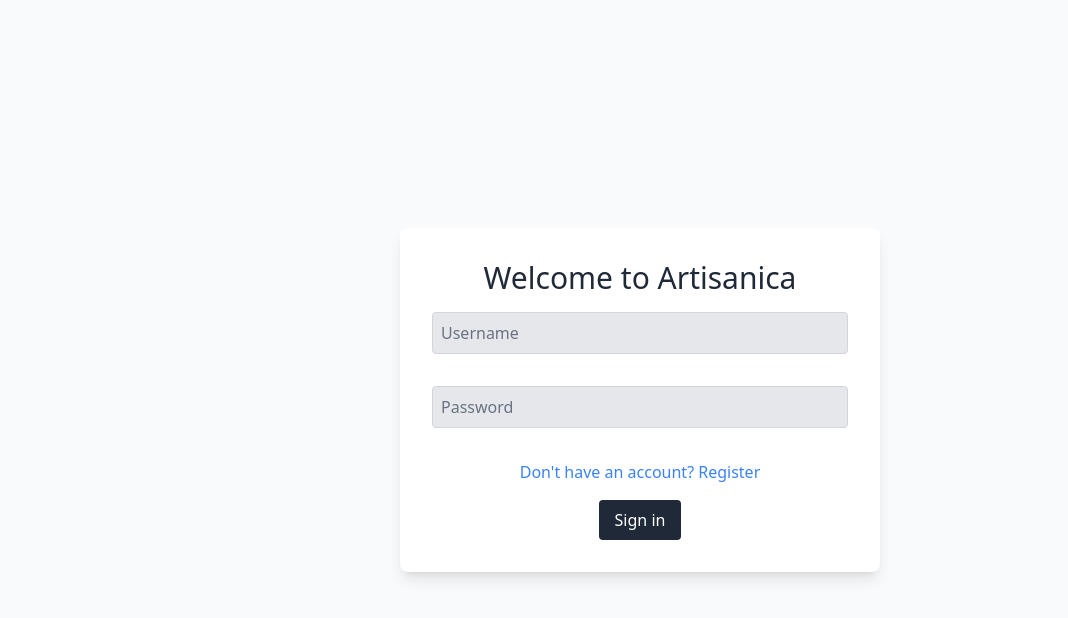
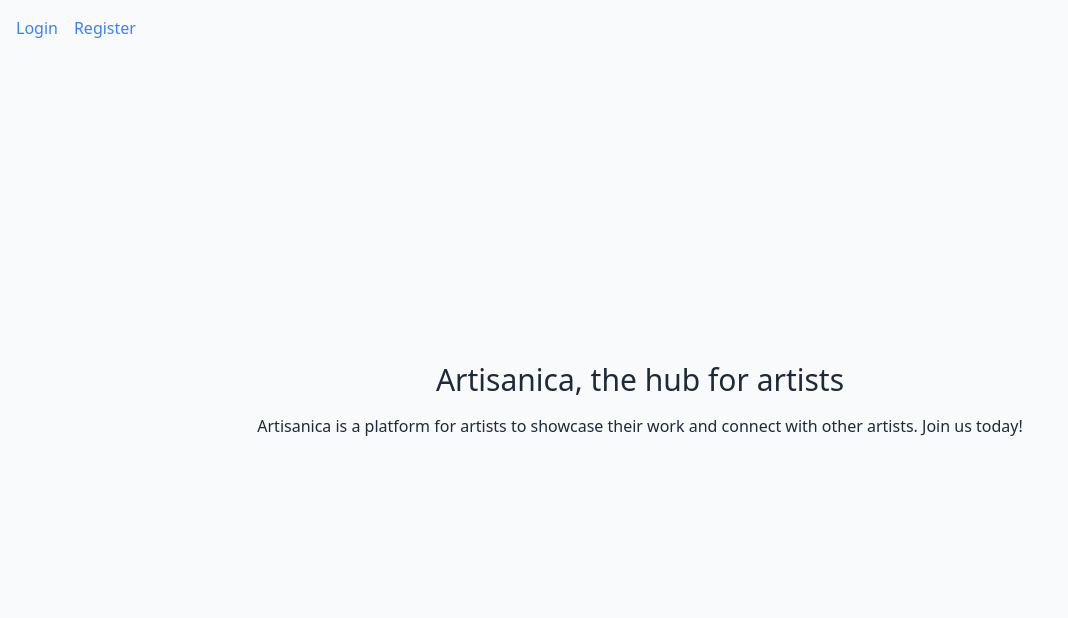
Before and after one commit to emadgit/Artisanica, a SvelteKit app in the folder artisanica/: page / in a window 1280 px wide. Shown: the top 618 px of the page, without its empty margins (0-1068 px from the left). Built offline with nearby package versions, Linux system fonts and the light colour scheme.

Commit message:
landing page

```diff
--- a/artisanica/src/routes/+page.svelte
+++ b/artisanica/src/routes/+page.svelte
@@ -1,23 +1,11 @@
-<div class="flex h-screen w-full flex-row items-center justify-center bg-[#F9FAFB]">
-	<div class=" h-ful flex w-full flex-col items-center justify-center gap-4">
-		<form
-			class="w-3/8 flex h-fit flex-col items-center justify-center gap-4 rounded-lg bg-[#fff] p-8 shadow-lg"
-		>
-			<h1 class="text-center text-3xl text-[#1F2937]">Welcome to Artisanica</h1>
-			<input
-				type="text"
-				placeholder="Username"
-				class="mb-4 w-full rounded border border-gray-300 bg-[#E5E7EB] p-2"
-			/>
-			<input
-				type="text"
-				placeholder="Password"
-				class="mb-4 w-full rounded border border-gray-300 bg-[#E5E7EB] p-2"
-			/>
-
-			<a href="/register" class="text-[#3B82F6] hover:underline">Don't have an account? Register</a>
-
-			<button class="rounded bg-[#1F2937] px-4 py-2 text-[#fff]">Sign in</button>
-		</form>
+<div class="flex w-full flex-col items-center justify-center bg-[#F9FAFB]">
+    	<!-- Navbar -->
+        <div class="flex w-full flex-row gap-4 absolute top-0 right-0 p-4">
+            <a href="/login" class="text-[#3B82F6] hover:underline">Login</a>
+            <a href="/register" class="text-[#3B82F6] hover:underline">Register</a>
+        </div>
+	<div class=" h-ful flex w-full flex-col gap-4 h-screen justify-center items-center">
+       <h1 class="text-3xl text-[#1F2937] text-center">Artisanica, the hub for artists</h1>
+       <p class="text-center text-[#1F2937]">Artisanica is a platform for artists to showcase their work and connect with other artists. Join us today!</p>
 	</div>
 </div>
--- /dev/null
+++ b/artisanica/src/routes/login/+page.svelte
@@ -0,0 +1,23 @@
+<div class="flex h-screen w-full flex-row items-center justify-center bg-[#F9FAFB]">
+	<div class=" h-ful flex w-full flex-col items-center justify-center gap-4">
+		<form
+			class="w-3/8 flex h-fit flex-col items-center justify-center gap-4 rounded-lg bg-[#fff] p-8 shadow-lg"
+		>
+			<h1 class="text-center text-3xl text-[#1F2937]">Welcome to Artisanica</h1>
+			<input
+				type="text"
+				placeholder="Username"
+				class="mb-4 w-full rounded border border-gray-300 bg-[#E5E7EB] p-2"
+			/>
+			<input
+				type="text"
+				placeholder="Password"
+				class="mb-4 w-full rounded border border-gray-300 bg-[#E5E7EB] p-2"
+			/>
+
+			<a href="/register" class="text-[#3B82F6] hover:underline">Don't have an account? Register</a>
+
+			<button class="rounded bg-[#1F2937] px-4 py-2 text-[#fff]">Sign in</button>
+		</form>
+	</div>
+</div>
--- a/artisanica/src/routes/register/+page.svelte
+++ b/artisanica/src/routes/register/+page.svelte
@@ -5,7 +5,7 @@
         <input type="text" placeholder="Username" class="p-2 w-full mb-4 border border-gray-300 rounded bg-[#E5E7EB]" />
         <input type="text" placeholder="Password" class="p-2 w-full mb-4 border border-gray-300 rounded bg-[#E5E7EB]" />
 
-        <a href="/" class="text-[#3B82F6] hover:underline">Already have an account? login </a>
+        <a href="/login" class="text-[#3B82F6] hover:underline">Already have an account? login </a>
 
         <button class="px-4 py-2 bg-[#1F2937] text-[#fff] rounded">Register</button>
     </form>
```
